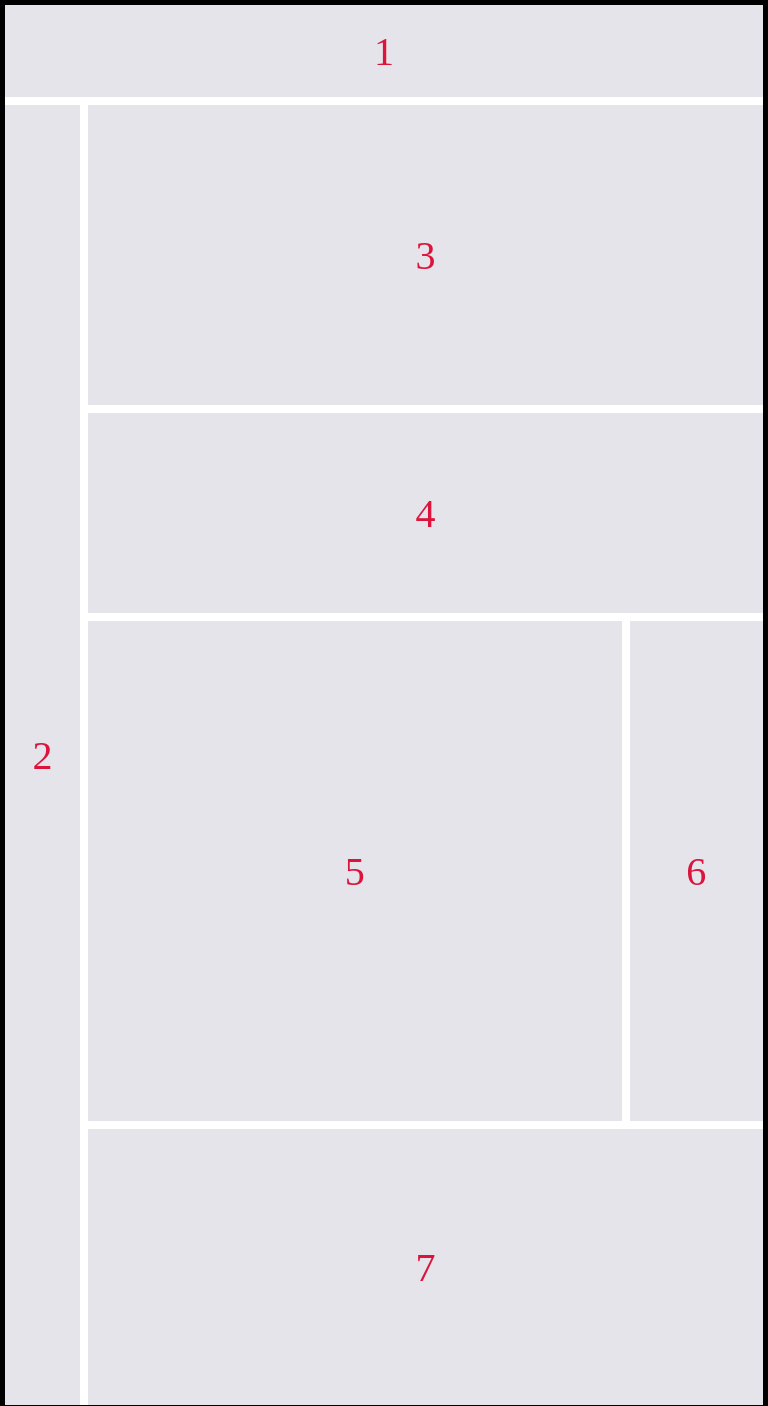
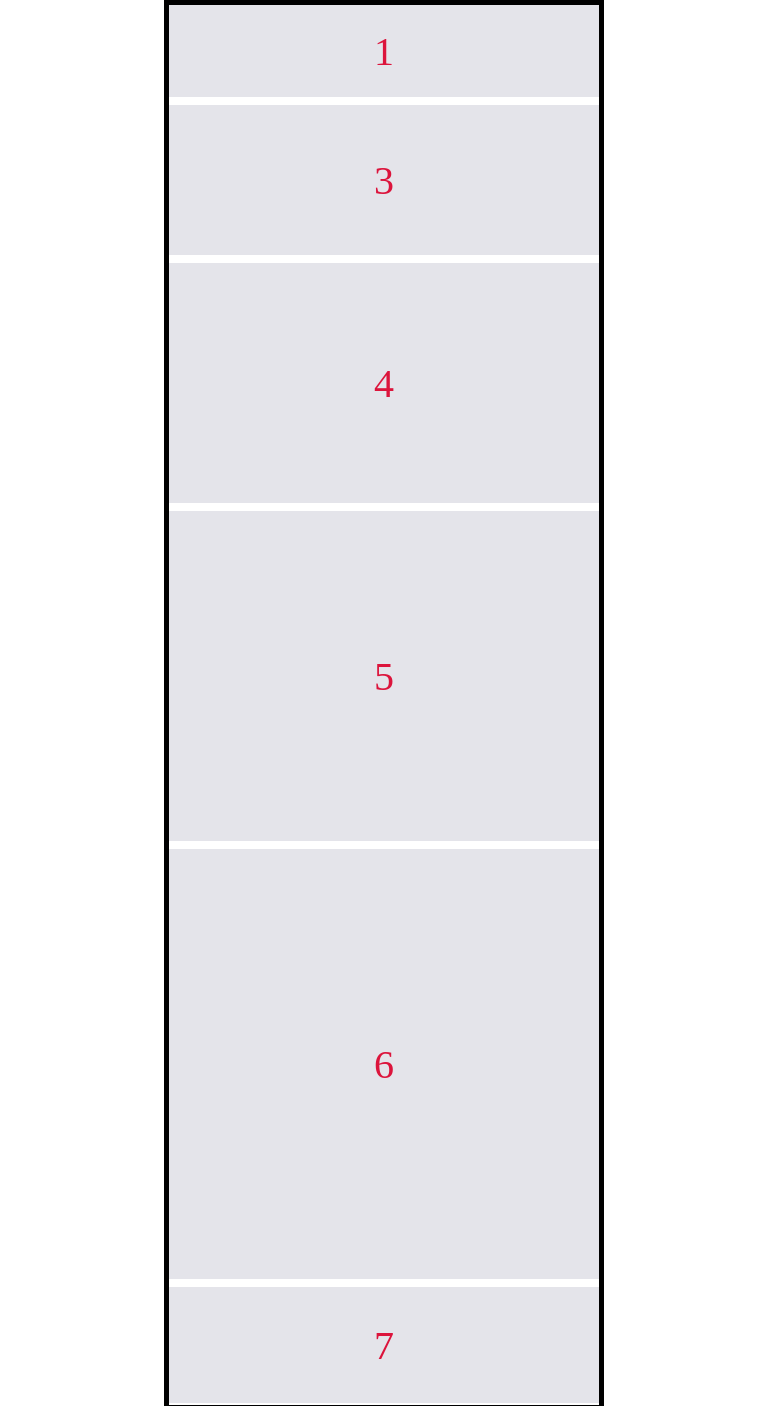
Before and after one commit to HaaaamBurger/html_HM, a plain HTML site: page HW_4/Annotating Wireframes/index.html in a window 768 px wide. Shown: the top 1406 px of the page. Drawn offline with Linux system fonts and the light colour scheme.

Commit message:
@media_screen-additional

```diff
--- a/HW_4/Annotating Wireframes/style.css
+++ b/HW_4/Annotating Wireframes/style.css
@@ -77,11 +77,66 @@ body{
     height: 276px;
 
 }
-
-
-
-
-
-
-
 /*--------------------CONTENT--------------------*/
+@media screen and  (min-width: 768px) and (max-width: 1300px){
+    .wrapper{
+        width: 750px;
+    }
+    .block_two{
+        display: none;
+    }
+    .main_content{
+        width: 100%;
+    }
+    .bottom_content{
+        flex-direction: column;
+    }
+    .block_five{
+        height: 350px;
+        width: 100%;
+    }
+    .block_six{
+        height: 250px;
+        width: 100%;
+    }
+    .block_four{
+        height: 300px;
+    }
+    .block_seven{
+        height: 166px;
+    }
+    .block_three{
+        height: 200px;
+    }
+}
+@media screen and (min-width: 400px) and (max-width: 768px){
+    .wrapper{
+        width: 430px;
+    }
+    .block_two{
+        display: none;
+    }
+    .main_content{
+        width: 100%;
+    }
+    .bottom_content{
+        flex-direction: column;
+    }
+    .block_three{
+        height: 150px;
+    }
+    .block_four{
+        height: 240px;
+    }
+    .block_five{
+        height: 330px;
+        width: 100%;
+    }
+    .block_six{
+        height: 430px;
+        width: 100%;
+    }
+    .block_seven{
+        height: 116px;
+    }
+}
```
Also changed, not shown: HW_4/Annotating Wireframes/index.html (+0 -6 lines).
